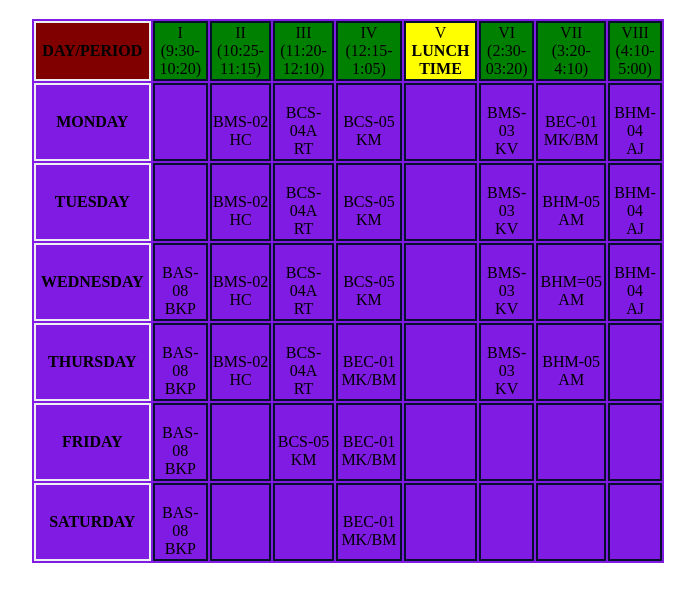
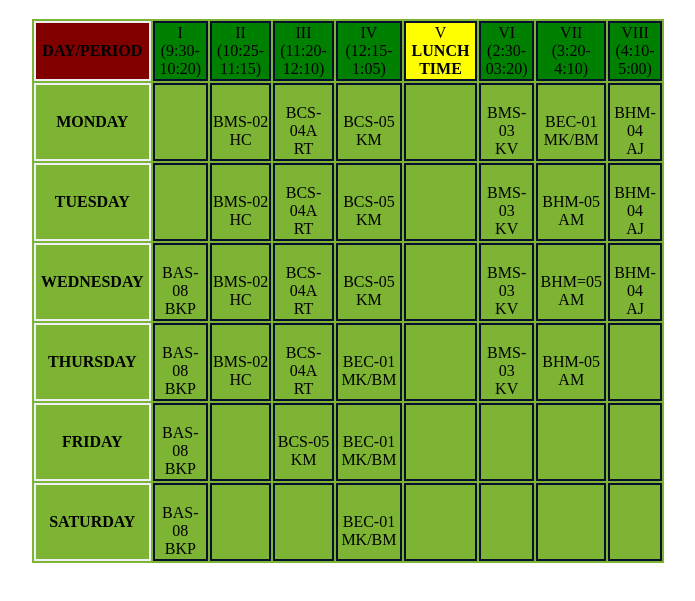
Before and after one commit to abhijeet1312/1st-Repo, a plain HTML site: page index.html in a window 1280 px wide. Shown: the part 61-662 px from the top of the page, without its empty margins (292-987 px from the left). Drawn offline with Linux system fonts and the light colour scheme.

Commit message:
first elemnt

```diff
--- a/index.html
+++ b/index.html
@@ -6,7 +6,7 @@
     <style>
         .myTableBg{
             width:50%;
-            background:rgb(127, 27, 226) ;
+            background:rgb(125, 180, 52) ;
             background-image: url(./logo1.png);
             background-repeat: no-repeat;
             background-position: center center;
```
